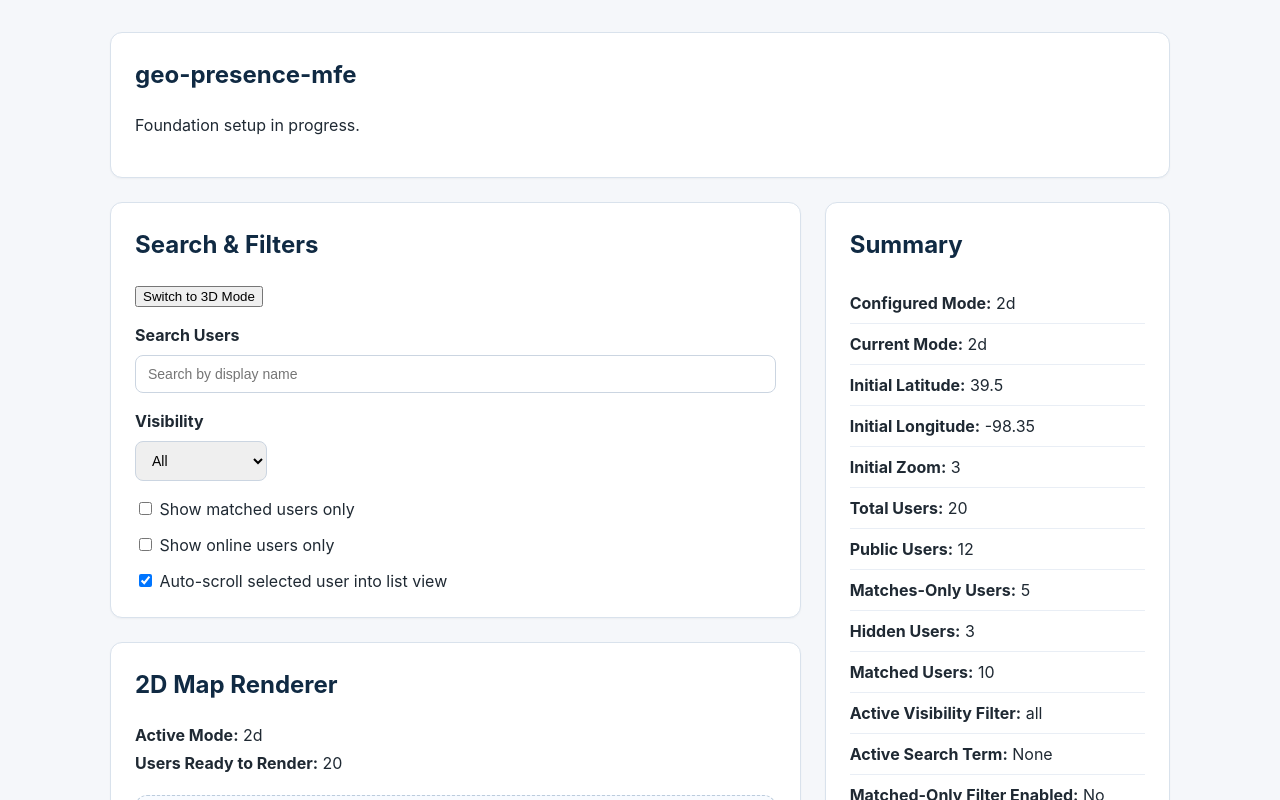
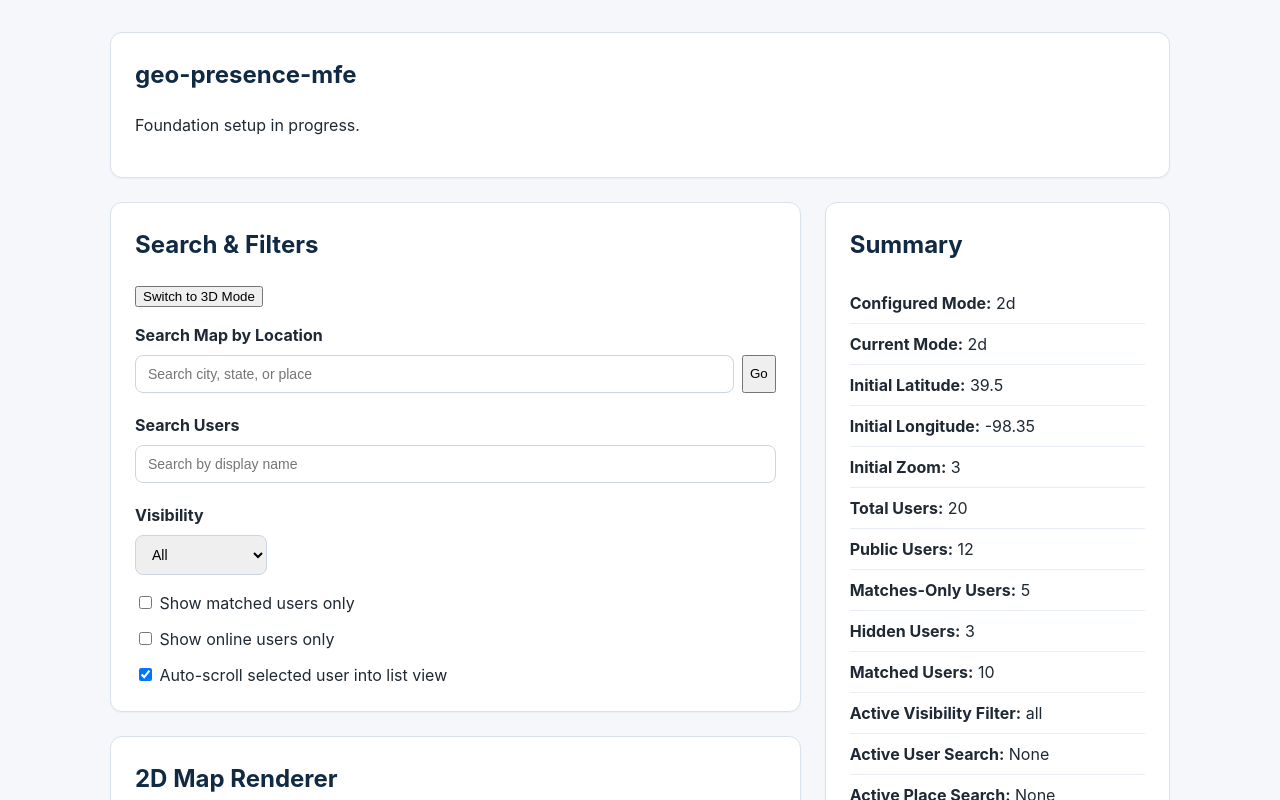
Before and after one commit to tpersaud27/geo-presence-mfe, a React (Vite) app in the folder geo-presence-mfe/: page / in a window 1280 px wide. Shown: the top 800 px of the page. Built offline with nearby package versions, Linux system fonts and the light colour scheme; no server answers.

Commit message:
feat: add geocoding search functionality to allow centering the map on specific locations

```diff
--- a/geo-presence-mfe/src/components/GeoPresenceControls.tsx
+++ b/geo-presence-mfe/src/components/GeoPresenceControls.tsx
@@ -6,13 +6,18 @@ interface GeoPresenceControlsProps {
     enableModeToggle: boolean;
     visibilityFilter: VisibilityFilter;
     searchTerm: string;
+    placeSearchTerm: string;
     showMatchedOnly: boolean;
     showOnlineOnly: boolean;
     autoScrollToSelectedUser: boolean;
+    isPlaceSearchLoading: boolean;
     onModeToggle: () => void;
     onVisibilityFilterChange: (event: React.ChangeEvent<HTMLSelectElement>) => void;
     onSearchTermChange: (event: React.ChangeEvent<HTMLInputElement>) => void;
     onClearSearch: () => void;
+    onPlaceSearchTermChange: (event: React.ChangeEvent<HTMLInputElement>) => void;
+    onSubmitPlaceSearch: () => void;
+    onClearPlaceSearch: () => void;
     onShowMatchedOnlyChange: (event: React.ChangeEvent<HTMLInputElement>) => void;
     onShowOnlineOnlyChange: (event: React.ChangeEvent<HTMLInputElement>) => void;
     onAutoScrollToSelectedUserChange: (event: React.ChangeEvent<HTMLInputElement>) => void;
@@ -23,18 +28,24 @@ function GeoPresenceControls({
     enableModeToggle,
     visibilityFilter,
     searchTerm,
+    placeSearchTerm,
     showMatchedOnly,
     showOnlineOnly,
     autoScrollToSelectedUser,
+    isPlaceSearchLoading,
     onModeToggle,
     onVisibilityFilterChange,
     onSearchTermChange,
     onClearSearch,
+    onPlaceSearchTermChange,
+    onSubmitPlaceSearch,
+    onClearPlaceSearch,
     onShowMatchedOnlyChange,
     onShowOnlineOnlyChange,
     onAutoScrollToSelectedUserChange,
 }: GeoPresenceControlsProps) {
     const hasSearchTerm = searchTerm.trim().length > 0;
+    const hasPlaceSearchTerm = placeSearchTerm.trim().length > 0;
 
     return (
         <section className="app__summary">
@@ -48,7 +59,38 @@ function GeoPresenceControls({
                 </div>
             )}
 
-            <div style={{ marginBottom: '16px' }}>
+            <div style={{ marginBottom: '20px' }}>
+                <label htmlFor="place-search">
+                    <strong>Search Map by Location</strong>
+                </label>
+                <div style={{ display: 'flex', gap: '8px', marginTop: '8px', flexWrap: 'wrap' }}>
+                    <input
+                        id="place-search"
+                        type="text"
+                        value={placeSearchTerm}
+                        onChange={onPlaceSearchTermChange}
+                        placeholder="Search city, state, or place"
+                        style={{
+                            flex: 1,
+                            minWidth: '220px',
+                            padding: '10px 12px',
+                            borderRadius: '8px',
+                            border: '1px solid #cbd5e1',
+                            fontSize: '14px',
+                        }}
+                    />
+                    <button type="button" onClick={onSubmitPlaceSearch} disabled={isPlaceSearchLoading}>
+                        {isPlaceSearchLoading ? 'Searching...' : 'Go'}
+                    </button>
+                    {hasPlaceSearchTerm && (
+                        <button type="button" onClick={onClearPlaceSearch}>
+                            Clear
+                        </button>
+                    )}
+                </div>
+            </div>
+
+            <div style={{ marginBottom: '20px' }}>
                 <label htmlFor="name-search">
                     <strong>Search Users</strong>
                 </label>
--- a/geo-presence-mfe/src/components/GeoPresenceRendererPanel.tsx
+++ b/geo-presence-mfe/src/components/GeoPresenceRendererPanel.tsx
@@ -1,5 +1,6 @@
 import type { GeoPresenceMode } from '../core/config/geoPresenceConfig';
 import type { PresenceUser } from '../core/models/presenceUser';
+import type { MapSearchTarget } from '../core/models/mapSearchTarget';
 import Map2DRenderer from './Map2DRenderer';
 
 interface GeoPresenceRendererPanelProps {
@@ -10,6 +11,7 @@ interface GeoPresenceRendererPanelProps {
     initialLatitude: number;
     initialLongitude: number;
     initialZoom: number;
+    mapSearchTarget: MapSearchTarget | null;
     onUserSelect: (user: PresenceUser) => void;
 }
 
@@ -21,6 +23,7 @@ function GeoPresenceRendererPanel({
     initialLatitude,
     initialLongitude,
     initialZoom,
+    mapSearchTarget,
     onUserSelect,
 }: GeoPresenceRendererPanelProps) {
     const is2DMode = mode === '2d';
@@ -48,6 +51,7 @@ function GeoPresenceRendererPanel({
                         initialLatitude={initialLatitude}
                         initialLongitude={initialLongitude}
                         initialZoom={initialZoom}
+                        mapSearchTarget={mapSearchTarget}
                         onUserSelect={onUserSelect}
                     />
                 ) : (
--- a/geo-presence-mfe/src/components/GeoPresenceSummary.tsx
+++ b/geo-presence-mfe/src/components/GeoPresenceSummary.tsx
@@ -16,6 +16,7 @@ interface GeoPresenceSummaryProps {
     filteredUserCount: number;
     selectedUserName?: string;
     searchTerm: string;
+    activePlaceSearchLabel?: string;
     showMatchedOnly: boolean;
     showOnlineOnly: boolean;
     autoScrollToSelectedUser: boolean;
@@ -36,6 +37,7 @@ function GeoPresenceSummary({
     filteredUserCount,
     selectedUserName,
     searchTerm,
+    activePlaceSearchLabel,
     showMatchedOnly,
     showOnlineOnly,
     autoScrollToSelectedUser,
@@ -80,7 +82,10 @@ function GeoPresenceSummary({
                     <strong>Active Visibility Filter:</strong> {visibilityFilter}
                 </li>
                 <li>
-                    <strong>Active Search Term:</strong> {hasSearchTerm ? searchTerm : 'None'}
+                    <strong>Active User Search:</strong> {hasSearchTerm ? searchTerm : 'None'}
+                </li>
+                <li>
+                    <strong>Active Place Search:</strong> {activePlaceSearchLabel ?? 'None'}
                 </li>
                 <li>
                     <strong>Matched-Only Filter Enabled:</strong> {showMatchedOnly ? 'Yes' : 'No'}
--- /dev/null
+++ b/geo-presence-mfe/src/core/models/mapSearchTarget.ts
@@ -0,0 +1,6 @@
+export interface MapSearchTarget {
+    label: string;
+    lat: number;
+    lon: number;
+    zoom?: number;
+}
--- a/geo-presence-mfe/src/features/geo-presence/GeoPresenceDashboard.tsx
+++ b/geo-presence-mfe/src/features/geo-presence/GeoPresenceDashboard.tsx
@@ -4,11 +4,13 @@ import { mockPresenceUsers } from '../../mock/mockPresenceUsers';
 import type { GeoPresenceMode } from '../../core/config/geoPresenceConfig';
 import type { PresenceUser } from '../../core/models/presenceUser';
 import type { VisibilityFilter } from '../../core/models/visibilityFilter';
+import type { MapSearchTarget } from '../../core/models/mapSearchTarget';
 import {
     countMatchedUsers,
     countUsersByVisibility,
     filterUsersByVisibility,
 } from '../../utils/presenceUserUtils';
+import { searchPlaceByName } from '../../utils/geocodingUtils';
 import SelectedUserDetails from '../../components/SelectedUserDetails';
 import PresenceUserList from '../../components/PresenceUserList';
 import GeoPresenceRendererPanel from '../../components/GeoPresenceRendererPanel';
@@ -27,6 +29,9 @@ function GeoPresenceDashboard() {
     const [selectedUser, setSelectedUser] = useState<PresenceUser | null>(null);
     const [visibilityFilter, setVisibilityFilter] = useState<VisibilityFilter>('all');
     const [searchTerm, setSearchTerm] = useState('');
+    const [placeSearchTerm, setPlaceSearchTerm] = useState('');
+    const [mapSearchTarget, setMapSearchTarget] = useState<MapSearchTarget | null>(null);
+    const [isPlaceSearchLoading, setIsPlaceSearchLoading] = useState(false);
     const [showMatchedOnly, setShowMatchedOnly] = useState(false);
     const [showOnlineOnly, setShowOnlineOnly] = useState(false);
     const [autoScrollToSelectedUser, setAutoScrollToSelectedUser] = useState(true);
@@ -59,6 +64,7 @@ function GeoPresenceDashboard() {
     const initialLongitude = initialView?.lon ?? -98.35;
     const initialZoom = initialView?.zoom ?? 3;
     const tileUrlTemplate = providers.map2d.tileUrlTemplate;
+    const geocodingSearchUrl = providers.geocoding?.searchUrl;
 
     useEffect(() => {
         if (!selectedUser) {
@@ -78,6 +84,7 @@ function GeoPresenceDashboard() {
 
     const handleUserSelect = (user: PresenceUser) => {
         setSelectedUser(user);
+        setMapSearchTarget(null);
     };
 
     const handleVisibilityFilterChange = (event: React.ChangeEvent<HTMLSelectElement>) => {
@@ -90,6 +97,36 @@ function GeoPresenceDashboard() {
 
     const handleClearSearch = () => {
         setSearchTerm('');
+    };
+
+    const handlePlaceSearchTermChange = (event: React.ChangeEvent<HTMLInputElement>) => {
+        setPlaceSearchTerm(event.target.value);
+    };
+
+    const handleSubmitPlaceSearch = async () => {
+        if (!geocodingSearchUrl) {
+            return;
+        }
+
+        try {
+            setIsPlaceSearchLoading(true);
+
+            const result = await searchPlaceByName(geocodingSearchUrl, placeSearchTerm);
+
+            if (result) {
+                setMapSearchTarget(result);
+                setSelectedUser(null);
+            }
+        } catch (error) {
+            console.error('Place search failed', error);
+        } finally {
+            setIsPlaceSearchLoading(false);
+        }
+    };
+
+    const handleClearPlaceSearch = () => {
+        setPlaceSearchTerm('');
+        setMapSearchTarget(null);
     };
 
     const handleShowMatchedOnlyChange = (event: React.ChangeEvent<HTMLInputElement>) => {
@@ -120,13 +157,18 @@ function GeoPresenceDashboard() {
                         enableModeToggle={enableModeToggle}
                         visibilityFilter={visibilityFilter}
                         searchTerm={searchTerm}
+                        placeSearchTerm={placeSearchTerm}
                         showMatchedOnly={showMatchedOnly}
                         showOnlineOnly={showOnlineOnly}
                         autoScrollToSelectedUser={autoScrollToSelectedUser}
+                        isPlaceSearchLoading={isPlaceSearchLoading}
                         onModeToggle={handleModeToggle}
                         onVisibilityFilterChange={handleVisibilityFilterChange}
                         onSearchTermChange={handleSearchTermChange}
                         onClearSearch={handleClearSearch}
+                        onPlaceSearchTermChange={handlePlaceSearchTermChange}
+                        onSubmitPlaceSearch={handleSubmitPlaceSearch}
+                        onClearPlaceSearch={handleClearPlaceSearch}
                         onShowMatchedOnlyChange={handleShowMatchedOnlyChange}
                         onShowOnlineOnlyChange={handleShowOnlineOnlyChange}
                         onAutoScrollToSelectedUserChange={handleAutoScrollToSelectedUserChange}
@@ -140,6 +182,7 @@ function GeoPresenceDashboard() {
                         initialLatitude={initialLatitude}
                         initialLongitude={initialLongitude}
                         initialZoom={initialZoom}
+                        mapSearchTarget={mapSearchTarget}
                         onUserSelect={handleUserSelect}
                     />
                 </div>
@@ -160,6 +203,7 @@ function GeoPresenceDashboard() {
                         filteredUserCount={filteredUsers.length}
                         selectedUserName={selectedUser?.displayName}
                         searchTerm={searchTerm}
+                        activePlaceSearchLabel={mapSearchTarget?.label}
                         showMatchedOnly={showMatchedOnly}
                         showOnlineOnly={showOnlineOnly}
                         autoScrollToSelectedUser={autoScrollToSelectedUser}
--- /dev/null
+++ b/geo-presence-mfe/src/utils/geocodingUtils.ts
@@ -0,0 +1,48 @@
+import type { MapSearchTarget } from '../core/models/mapSearchTarget';
+
+interface NominatimSearchResult {
+    lat: string;
+    lon: string;
+    display_name: string;
+}
+
+export async function searchPlaceByName(
+    searchUrl: string,
+    query: string
+): Promise<MapSearchTarget | null> {
+    const trimmedQuery = query.trim();
+
+    if (!trimmedQuery) {
+        return null;
+    }
+
+    const url = new URL(searchUrl);
+    url.searchParams.set('q', trimmedQuery);
+    url.searchParams.set('format', 'json');
+    url.searchParams.set('limit', '1');
+
+    const response = await fetch(url.toString(), {
+        headers: {
+            Accept: 'application/json',
+        },
+    });
+
+    if (!response.ok) {
+        throw new Error(`Geocoding request failed with status ${response.status}`);
+    }
+
+    const results = (await response.json()) as NominatimSearchResult[];
+
+    if (!results.length) {
+        return null;
+    }
+
+    const firstResult = results[0];
+
+    return {
+        label: firstResult.display_name,
+        lat: Number(firstResult.lat),
+        lon: Number(firstResult.lon),
+        zoom: 9,
+    };
+}
```
Also changed, not shown: geo-presence-mfe/src/components/Map2DRenderer.tsx (+13 -1 lines).
